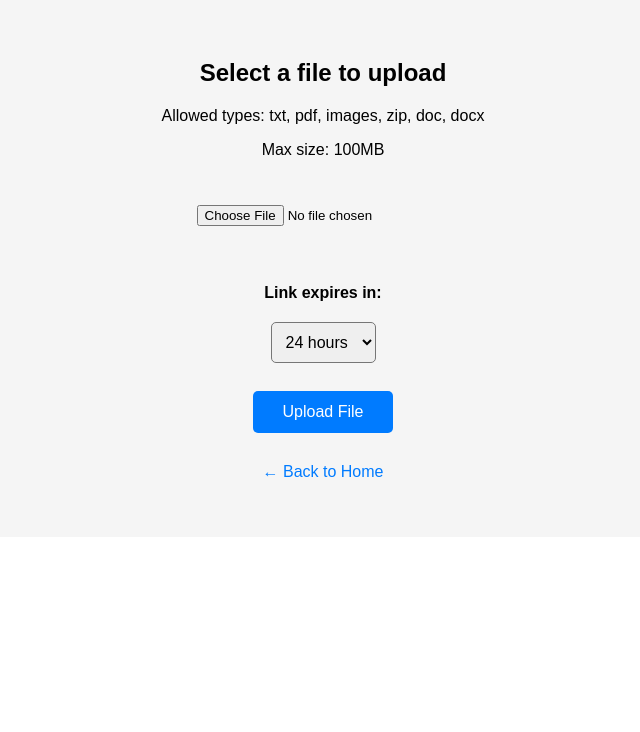
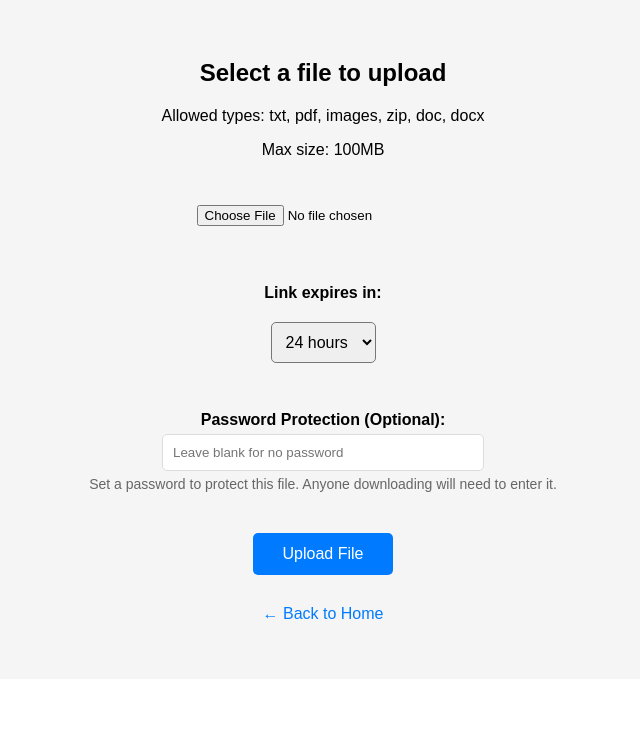
Before and after one commit to cs-ucc-ie/CS3305-2026-Team-9, a Flask app: page /upload in a window 1280 px wide. Shown: the part 159-891 px from the top of the page, without its empty margins (317-957 px from the left). Before the commit the page ends 636 px from the top, so only its background shows below. Run offline with Flask 3, Linux system fonts and the light colour scheme; the visitor is signed in with stand-in values (Sample User, id 1).

Commit message:
Add: Password-protected links with optional encryption

```diff
--- a/app.py
+++ b/app.py
@@ -154,16 +154,22 @@ def upload():
         file_size = os.path.getsize(filepath)
 
         # Get expiration time from form (in hours)
+        # Get expiration time from form (in hours)
         expiry_hours = int(request.form.get('expiry', 24))  # Default 24 hours
         expiry_date = datetime.now() + timedelta(hours=expiry_hours)
 
+        # Get optional password from form
+        password = request.form.get('password', '').strip()
+        password_hash = None
+        if password:
+            password_hash = generate_password_hash(password)
 
         # Save to database
         db = get_db()
         user_id = session.get('user_id')  # Get current user
         db.execute(
-    'INSERT INTO files (filename, original_filename, file_size, share_token, user_id, expiry_date) VALUES (?, ?, ?, ?, ?, ?)',
-    (saved_filename, original_filename, file_size, token, user_id, expiry_date)
+    'INSERT INTO files (filename, original_filename, file_size, share_token, user_id, expiry_date, password_hash) VALUES (?, ?, ?, ?, ?, ?, ?)',
+    (saved_filename, original_filename, file_size, token, user_id, expiry_date, password_hash)
 )
         db.commit()
         db.close()
@@ -187,7 +193,7 @@ def upload_success(token):
 
     return render_template('success.html', file_info=file_info, token=token)
 
-@app.route('/download/<token>')
+@app.route('/download/<token>', methods=['GET', 'POST'])
 @login_required
 def download(token):
     db = get_db()
@@ -205,6 +211,22 @@ def download(token):
         db.close()
         return redirect(url_for('index'))
 
+    # Check if password protected
+    if file_info['password_hash']:
+        # If GET request, show password form
+        if request.method == 'GET':
+            db.close()
+            return render_template('password_check.html', token=token)
+
+        # If POST request, check password
+        if request.method == 'POST':
+            entered_password = request.form.get('password', '')
+            if not check_password_hash(file_info['password_hash'], entered_password):
+                flash('Incorrect password', 'error')
+                db.close()
+                return render_template('password_check.html', token=token)
+            # Password correct, continue to download
+
     # Increment download count
     db.execute('UPDATE files SET download_count = download_count + 1 WHERE share_token = ?', (token,))
     db.commit()
@@ -217,7 +239,6 @@ def download(token):
         as_attachment=True,
         download_name=file_info['original_filename']
     )
-
 
 
 
--- a/database.py
+++ b/database.py
@@ -33,7 +33,8 @@ def init_db():
         user_id TEXT NOT NULL,
         upload_date TIMESTAMP DEFAULT CURRENT_TIMESTAMP,
         download_count INTEGER DEFAULT 0,
-        expiry_date TIMESTAMP NOT NULL
+        expiry_date TIMESTAMP NOT NULL,
+        password_hash TEXT
     )
 ''')
 
--- a/templates/success.html
+++ b/templates/success.html
@@ -78,6 +78,12 @@
             <p><strong>Size:</strong> {{ "%.2f"|format(file_info.file_size / 1024 / 1024) }} MB</p>
             <p><strong>Uploaded:</strong> {{ file_info.upload_date }}</p>
             <p><strong>Expires:</strong> {{ file_info.expiry_date }}</p>
+            <p><strong>Expires:</strong> {{ file_info.expiry_date }}</p>
+{% if file_info.password_hash %}
+<p><strong>Password:</strong> 🔒 Protected</p>
+{% else %}
+<p><strong>Password:</strong> None (public link)</p>
+{% endif %}
         </div>
 
         <h2>Share this link:</h2>
--- a/templates/upload.html
+++ b/templates/upload.html
@@ -93,6 +93,12 @@
 </select>
 <br><br>
 
+<label for="password" style="display: block; margin: 20px 0 5px;"><strong>Password Protection (Optional):</strong></label>
+<input type="password" name="password" id="password" placeholder="Leave blank for no password" style="padding: 10px; width: 300px; border-radius: 5px; border: 1px solid #ddd;">
+<p style="font-size: 14px; color: #666; margin: 5px 0;">Set a password to protect this file. Anyone downloading will need to enter it.</p>
+
+<br><br>
+
 <button type="submit">Upload File</button>
         </form>
 
```
Also changed, not shown: templates/password_check.html (added, +34 -0 lines).
